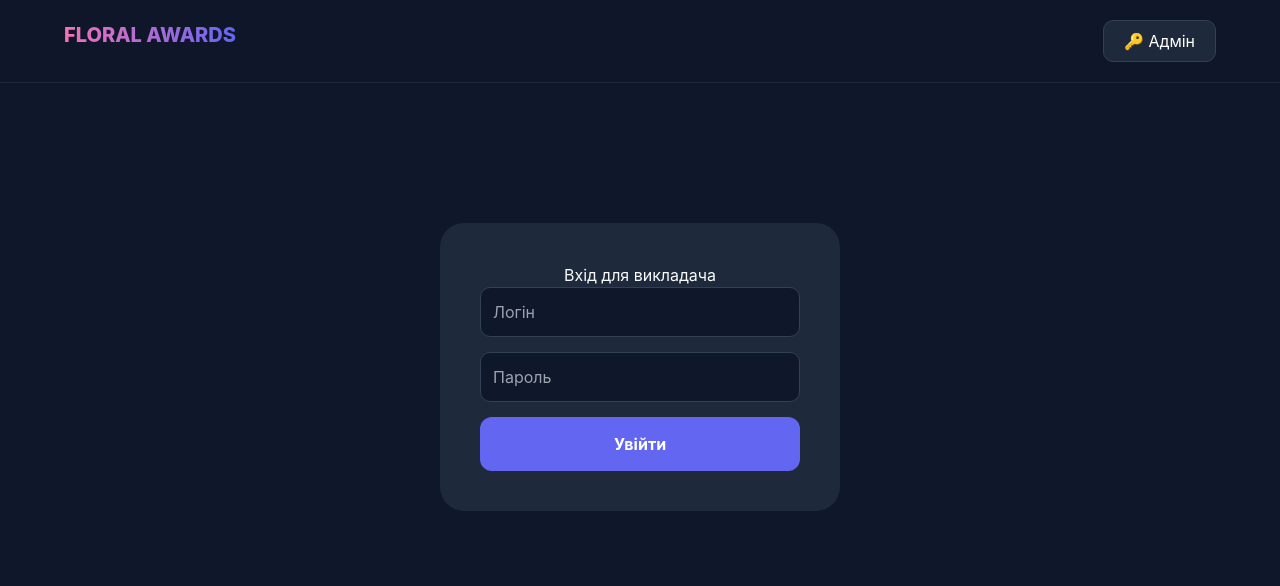
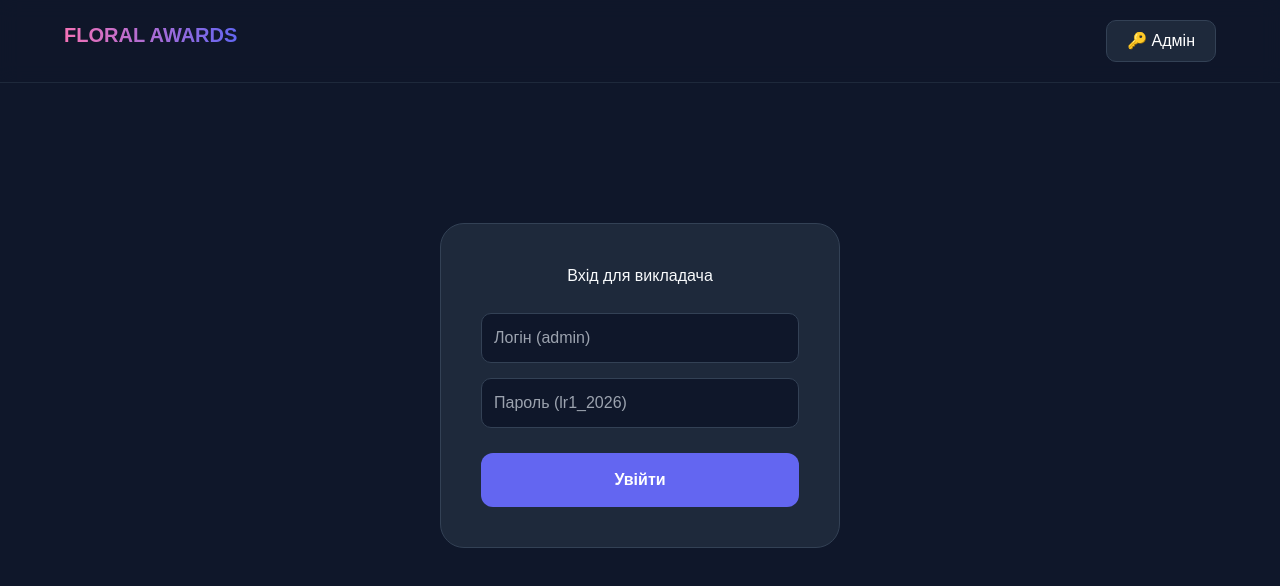
Before and after one commit to olexandraD/IOD_Lab1, a Next.js app: page / in a window 1280 px wide. Both pictures are taken after a click on the button "🔑 Адмін". Shown: the top 586 px of the page. Built offline with nearby package versions, Linux system fonts and the light colour scheme.

Commit message:
Update page.tsx

```diff
--- a/app/page.tsx
+++ b/app/page.tsx
@@ -1,6 +1,7 @@
 "use client";
 import React, { useState, useEffect } from 'react';
 
+// Об'єкти для ЛР (Завдання 2)
 const flowers = [
   { id: 'f1', name: 'Червона Троянда', icon: '🌹' },
   { id: 'f2', name: 'Тюльпан', icon: '🌷' },
@@ -26,16 +27,23 @@ const flowers = [
 
 const MEDALS = ['🥇', '🥈', '🥉'];
 
+// Інтерфейс для усунення помилки Unexpected any
+interface VoteRecord {
+  expert: string;
+  choices: string[];
+  time: string;
+}
+
 export default function FlowerApp() {
   const [view, setView] = useState<'vote' | 'admin' | 'login'>('vote');
-  const [expertId, setExpertId] = useState('');
+  const [expertId, setExpertId] = useState<string>('');
   const [selected, setSelected] = useState<string[]>([]);
-  const [votes, setVotes] = useState<any[]>([]);
+  const [votes, setVotes] = useState<VoteRecord[]>([]);
 
-  // Дані для входу в адмінку
-  const [login, setLogin] = useState('');
-  const [pass, setPass] = useState('');
+  const [login, setLogin] = useState<string>('');
+  const [pass, setPass] = useState<string>('');
 
+  // Забезпечення анонімності (Завдання 7)
   useEffect(() => {
     setExpertId(`Expert_${Math.floor(1000 + Math.random() * 9000)}`);
   }, []);
@@ -58,29 +66,28 @@ export default function FlowerApp() {
 
   const submitVote = () => {
     if (selected.length !== 3) return alert("Оберіть топ-3 квітки!");
-    const record = {
+    const record: VoteRecord = {
       expert: expertId,
-      choices: selected.map(id => flowers.find(f => f.id === id)?.name),
+      choices: selected.map(id => flowers.find(f => f.id === id)?.name || 'Невідома квітка'),
       time: new Date().toLocaleTimeString()
     };
-    setVotes([...votes, record]);
+    setVotes(prev => [...prev, record]);
     alert("Ваш вибір збережено! Дякуємо.");
     setSelected([]);
   };
 
   return (
-    <div style={{ minHeight: '100vh', background: '#0f172a', color: '#f8fafc', fontFamily: 'Inter, sans-serif' }}>
-      {/* Навігація */}
+    <div style={{ minHeight: '100vh', background: '#0f172a', color: '#f8fafc', fontFamily: 'sans-serif' }}>
       <nav style={{ display: 'flex', justifyContent: 'space-between', padding: '20px 5%', background: 'rgba(15, 23, 42, 0.8)', backdropFilter: 'blur(10px)', borderBottom: '1px solid #1e293b', position: 'sticky', top: 0, zIndex: 100 }}>
         <div style={{ fontSize: '20px', fontWeight: '800', background: 'linear-gradient(to right, #f472b6, #6366f1)', WebkitBackgroundClip: 'text', WebkitTextFillColor: 'transparent' }}>FLORAL AWARDS</div>
         <button onClick={() => setView(view === 'admin' ? 'vote' : 'login')} style={{ background: '#1e293b', border: '1px solid #334155', color: 'white', padding: '8px 20px', borderRadius: '10px', cursor: 'pointer' }}>
-          {view === 'admin' ? '← Вийти' : '🔑 Адмін'}
+          {view === 'admin' ? '← Назад' : '🔑 Адмін'}
         </button>
       </nav>
 
       <main style={{ padding: '40px 5%' }}>
         {view === 'vote' && (
-          <>
+          <div style={{ width: '100%' }}>
             <div style={{ textAlign: 'center', marginBottom: '40px' }}>
               <h1 style={{ fontSize: '2.5rem', fontWeight: '900', marginBottom: '10px' }}>Визначте квітковий топ-3</h1>
               <p style={{ color: '#94a3b8' }}>Ваш анонімний профіль: <span style={{ color: '#f472b6' }}>{expertId}</span></p>
@@ -106,21 +113,22 @@ export default function FlowerApp() {
             <div style={{ textAlign: 'center', marginTop: '50px' }}>
               <button onClick={submitVote} style={{ background: 'linear-gradient(to right, #f472b6, #6366f1)', color: 'white', border: 'none', padding: '18px 60px', borderRadius: '40px', fontSize: '18px', fontWeight: 'bold', cursor: 'pointer', boxShadow: '0 10px 25px rgba(244, 114, 182, 0.3)' }}>Надіслати результати</button>
             </div>
-          </>
+          </div>
         )}
 
         {view === 'login' && (
-          <div style={{ maxWidth: '400px', margin: '100px auto', background: '#1e293b', padding: '40px', borderRadius: '24px', textAlign: 'center' }}>
-            <h2>Вхід для викладача</h2>
-            <input type="text" placeholder="Логін" onChange={e => setLogin(e.target.value)} style={inputStyle} />
-            <input type="password" placeholder="Пароль" onChange={e => setPass(e.target.value)} style={inputStyle} />
-            <button onClick={handleAdminLogin} style={{ ...mainBtn, width: '100%' }}>Увійти</button>
+          <div style={{ maxWidth: '400px', margin: '100px auto', background: '#1e293b', padding: '40px', borderRadius: '24px', textAlign: 'center', border: '1px solid #334155' }}>
+            <h2 style={{ marginBottom: '25px' }}>Вхід для викладача</h2>
+            <input type="text" placeholder="Логін (admin)" onChange={e => setLogin(e.target.value)} style={inputStyle} />
+            <input type="password" placeholder="Пароль (lr1_2026)" onChange={e => setPass(e.target.value)} style={inputStyle} />
+            <button onClick={handleAdminLogin} style={{ background: '#6366f1', color: 'white', border: 'none', padding: '15px', borderRadius: '12px', cursor: 'pointer', fontWeight: 'bold', width: '100%', marginTop: '10px' }}>Увійти</button>
           </div>
         )}
 
         {view === 'admin' && (
-          <div style={{ background: '#1e293b', padding: '30px', borderRadius: '24px' }}>
-            <h2 style={{ marginBottom: '20px' }}>📊 Протокол експертних оцінок</h2>
+          <div style={{ background: '#1e293b', padding: '30px', borderRadius: '24px', border: '1px solid #334155' }}>
+            <h2 style={{ marginBottom: '25px' }}>📊 Протокол експертних оцінок (v=3)</h2>
+            <div style={{ overflowX: 'auto' }}>
               <table style={{ width: '100%', borderCollapse: 'collapse' }}>
                 <thead>
                   <tr style={{ textAlign: 'left', borderBottom: '1px solid #334155', color: '#94a3b8' }}>
@@ -134,15 +142,19 @@ export default function FlowerApp() {
                 <tbody>
                   {votes.map((v, i) => (
                     <tr key={i} style={{ borderBottom: '1px solid #334155' }}>
-                    <td style={{ padding: '15px' }}>{v.expert}</td>
+                      <td style={{ padding: '15px', fontWeight: 'bold' }}>{v.expert}</td>
                       <td style={{ padding: '15px', color: '#fcd34d' }}>{v.choices[0]}</td>
                       <td style={{ padding: '15px', color: '#e2e8f0' }}>{v.choices[1]}</td>
                       <td style={{ padding: '15px', color: '#f97316' }}>{v.choices[2]}</td>
-                    <td style={{ padding: '15px', color: '#64748b' }}>{v.time}</td>
+                      <td style={{ padding: '15px', color: '#64748b', fontSize: '13px' }}>{v.time}</td>
                     </tr>
                   ))}
+                  {votes.length === 0 && (
+                    <tr><td colSpan={5} style={{ padding: '40px', textAlign: 'center', color: '#4b5563' }}>Очікування перших голосів від експертів...</td></tr>
+                  )}
                 </tbody>
               </table>
+            </div>
           </div>
         )}
       </main>
@@ -150,5 +162,4 @@ export default function FlowerApp() {
   );
 }
 
-const inputStyle = { width: '100%', padding: '12px', marginBottom: '15px', borderRadius: '10px', border: '1px solid #334155', background: '#0f172a', color: 'white' };
-const mainBtn = { background: '#6366f1', color: 'white', border: 'none', padding: '15px', borderRadius: '12px', cursor: 'pointer', fontWeight: 'bold' };
+const inputStyle: React.CSSProperties = { width: '100%', padding: '12px', marginBottom: '15px', borderRadius: '10px', border: '1px solid #334155', background: '#0f172a', color: 'white', boxSizing: 'border-box' };
```
Lines whose indentation alone changed are shown as unchanged.
